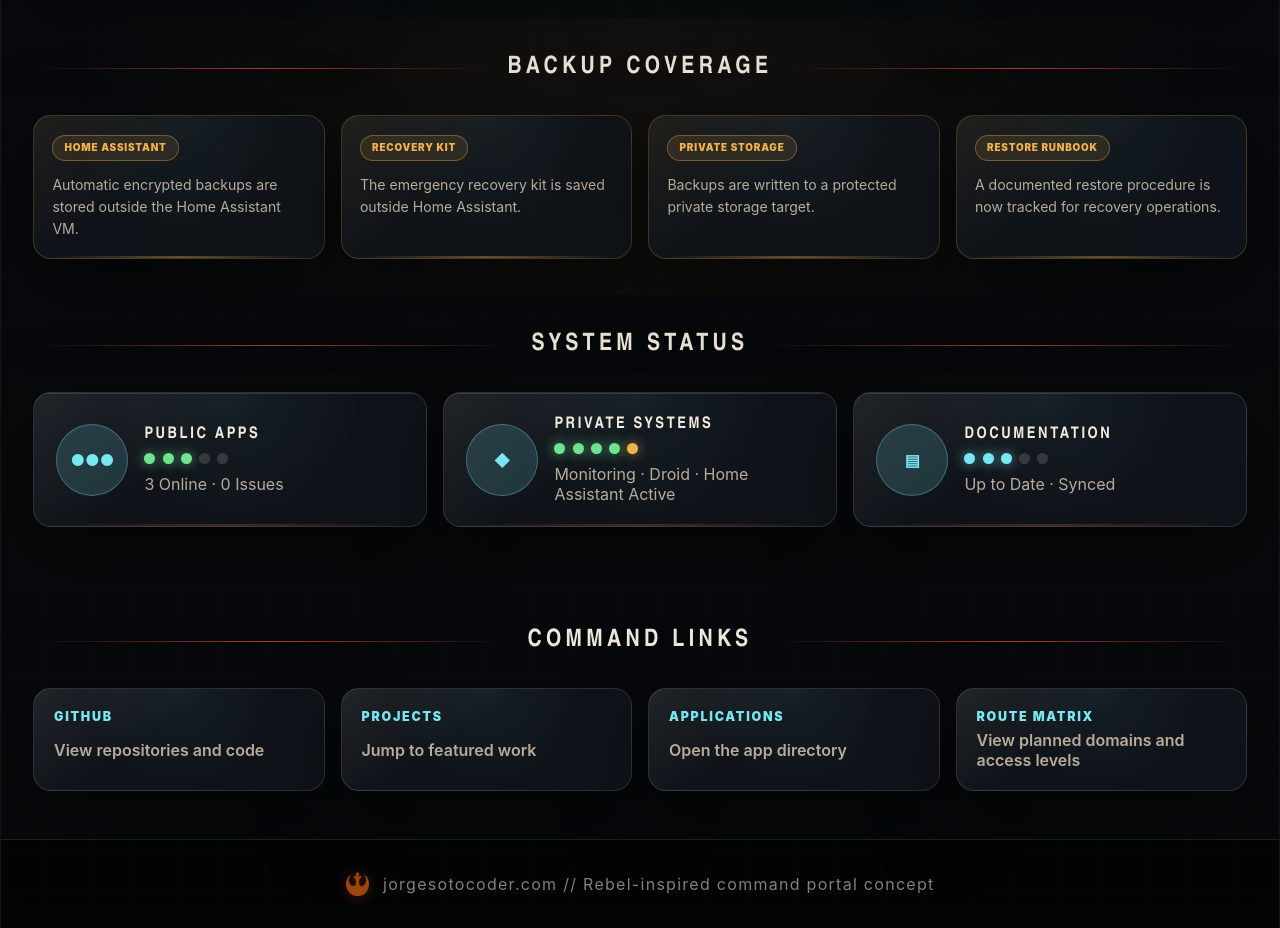
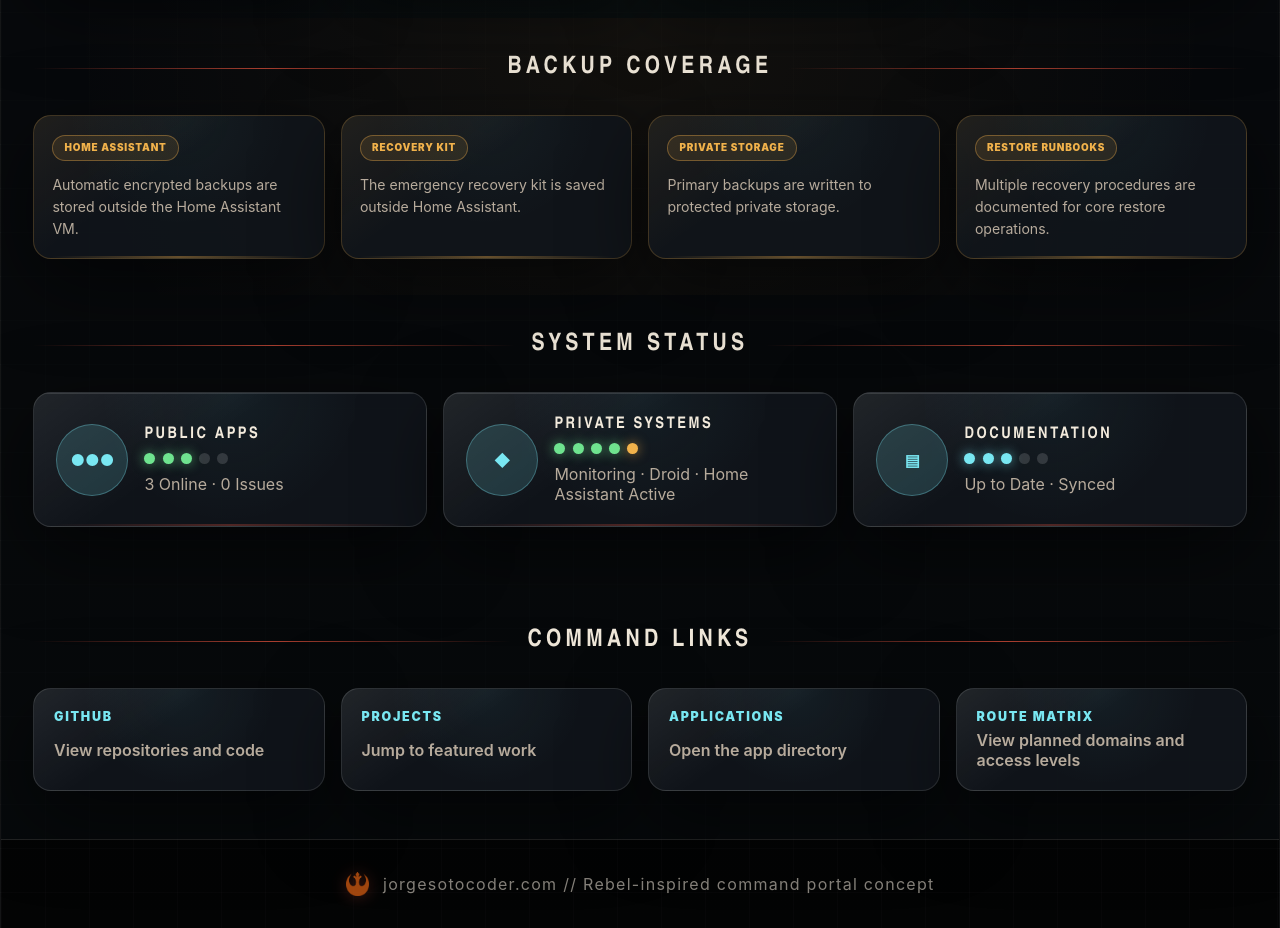
Before and after one commit to acurunner79/jorgesotocoder-portal, a React (Vite) app: page / in a window 1280 px wide. Shown: the part 4740-5668 px from the top of the page. Built offline with nearby package versions, Linux system fonts and the light colour scheme.

Commit message:
Update portal recovery runbook wording

```diff
--- a/src/data/site.js
+++ b/src/data/site.js
@@ -238,10 +238,10 @@ export const backupCoverage = [
   },
   {
     label: "Private Storage",
-    detail: "Backups are written to a protected private storage target.",
+    detail: "Primary backups are written to protected private storage.",
   },
   {
-    label: "Restore Runbook",
-    detail: "A documented restore procedure is now tracked for recovery operations.",
+    label: "Restore Runbooks",
+    detail: "Multiple recovery procedures are documented for core restore operations.",
   },
 ];
```
